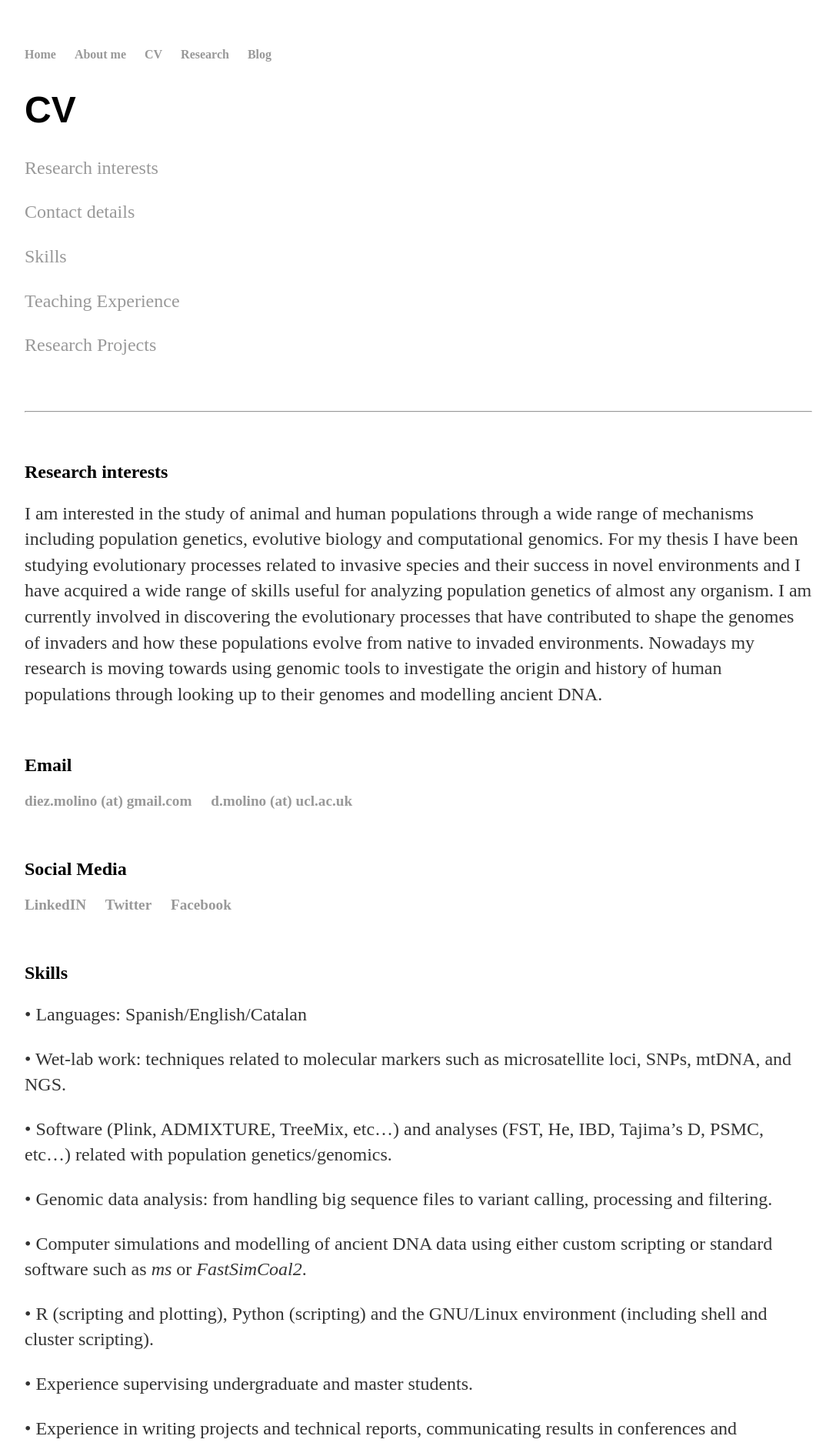
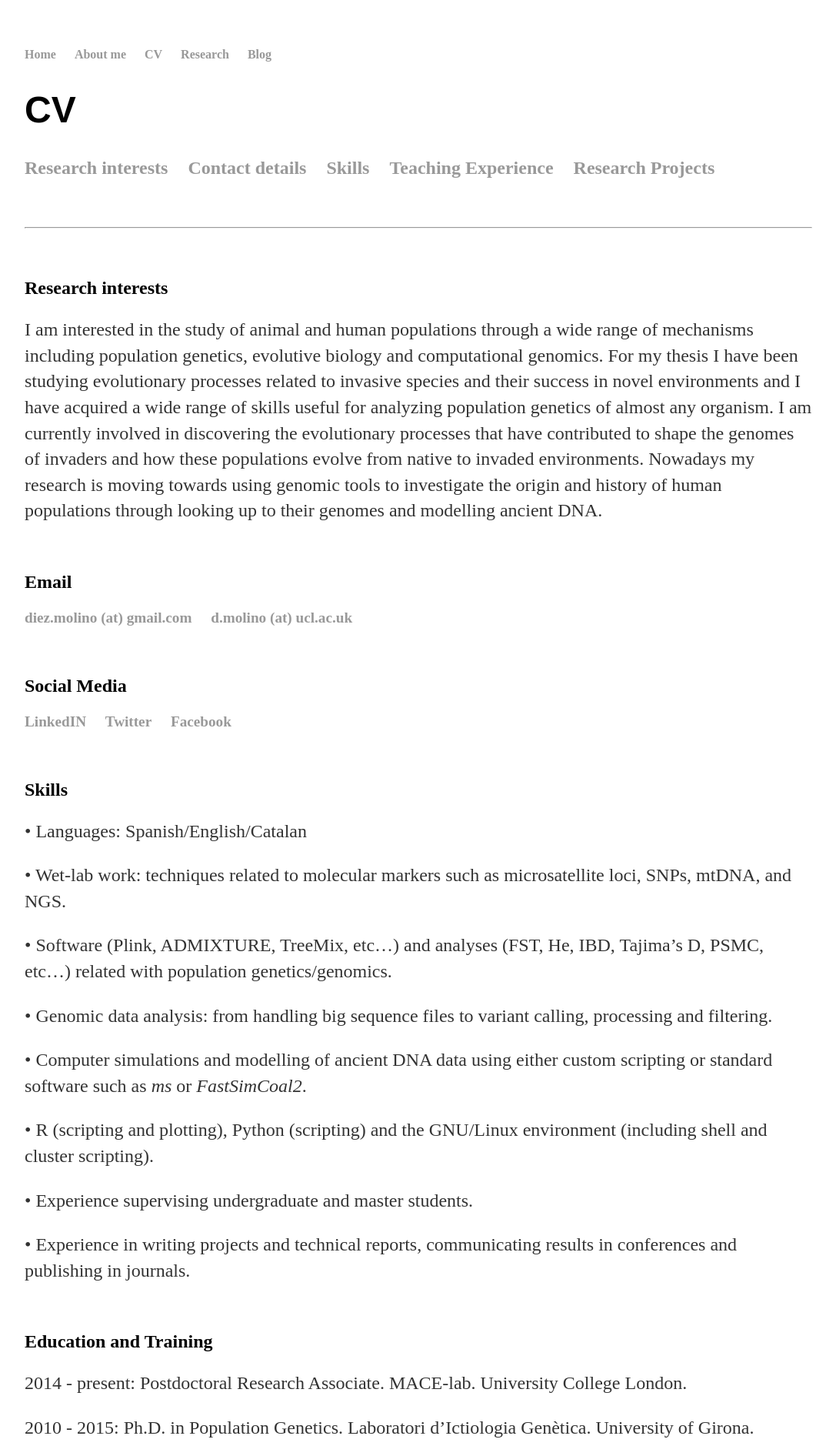
Before and after one commit to DiezMolino/diezmolino.github.io, a Jekyll site: the page cv/index.html, which Jekyll copies as it is, in a window 1280 px wide. Shown: the top 1879 px of the page at 77% size, without its empty margins (96-1183 px from the left). Built offline with Jekyll 4.4.1, drawn with Linux system fonts in a browser that asks for light colours.

Commit message:
Update index.html

```diff
--- a/cv/index.html
+++ b/cv/index.html
@@ -19,11 +19,18 @@
     		<div class="blurb">
 
 <h1> CV </h1>
-<p><a href="#Research interests">Research interests</a></p>
-<p><a href="#Contact details">Contact details</a></p>
-<p><a href="#Skills">Skills</a></p>
-<p><a href="#Teaching Experience">Teaching Experience</a></p>
-<p><a href="#Research Projects">Research Projects</a></p>
+
+<nav>
+<ul>
+<font size="5">
+<li><a href="#Research interests">Research interests</a></li>
+<li><a href="#Contact details">Contact details</a></li>
+<li><a href="#Skills">Skills</a></li>
+<li><a href="#Teaching Experience">Teaching Experience</a></li>
+<li><a href="#Research Projects">Research Projects</a></li>
+</ul>
+</font>
+</nav>
 
 <br/>
 <br/>
```
